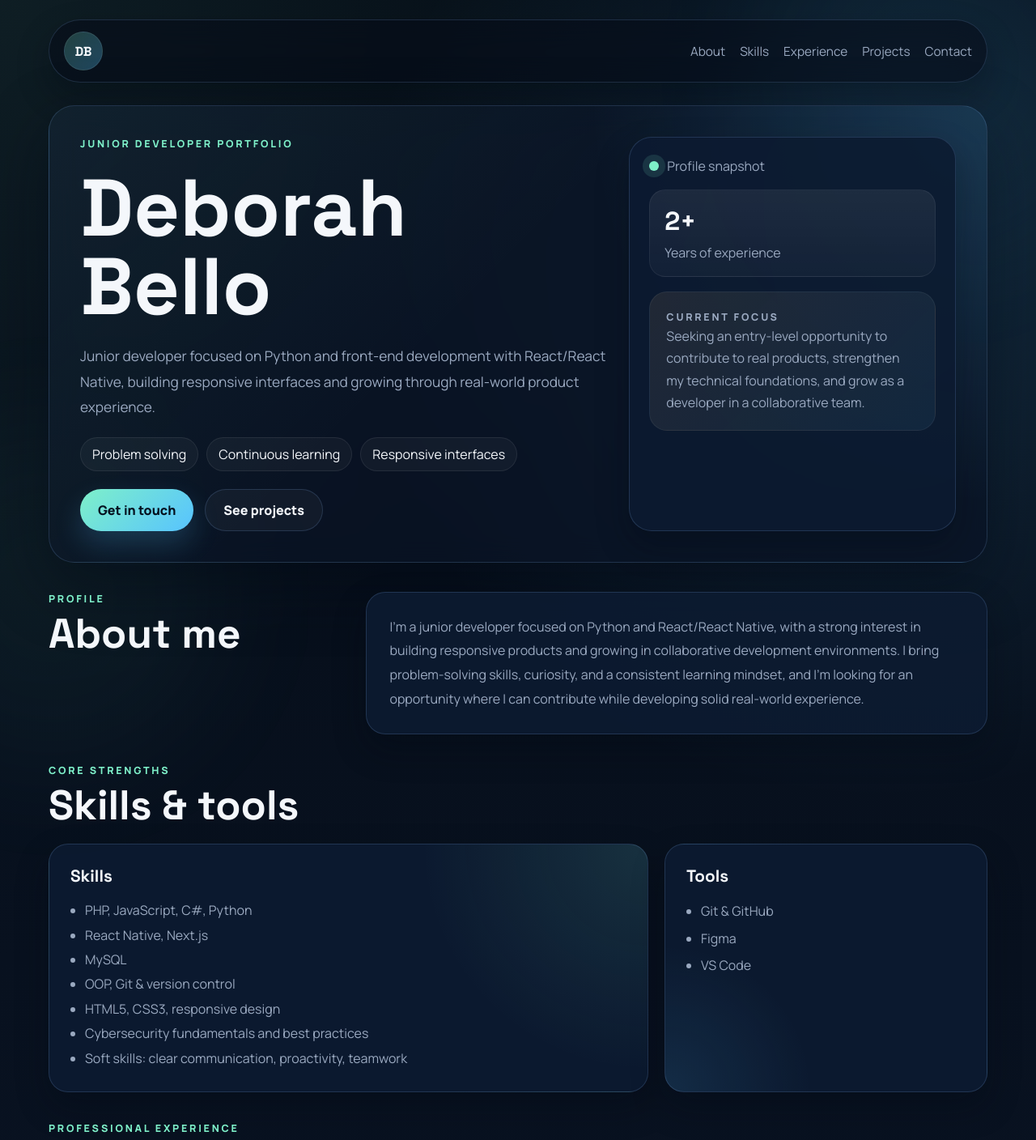
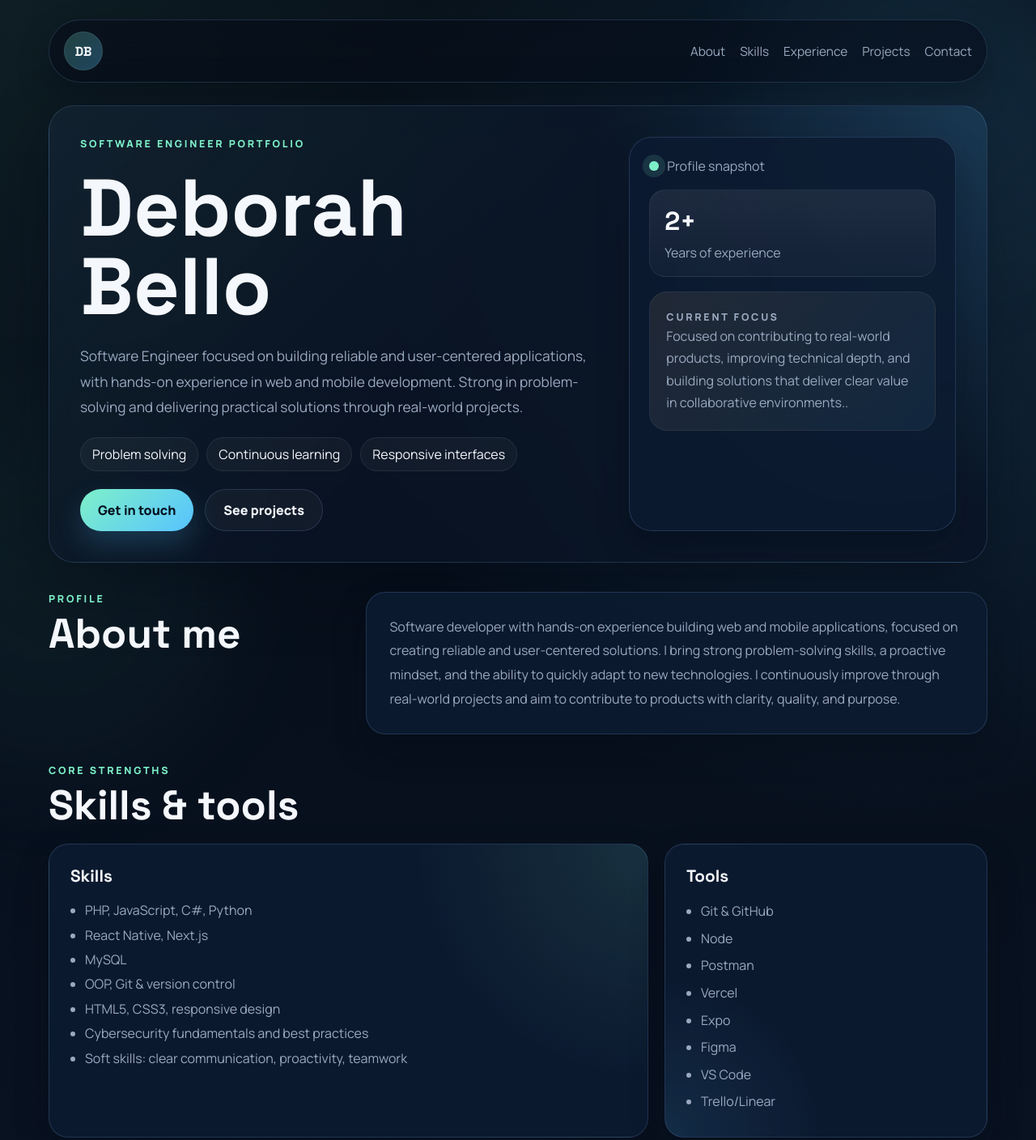
Before and after one commit to DehHazim/deborah-portfolio, a website: page index.new.html in a window 1280 px wide. Shown: the top 1408 px of the page at 81% size. Drawn offline with Linux system fonts and the light colour scheme.

Commit message:
update portfolio

```diff
--- a/index.new.html
+++ b/index.new.html
@@ -32,9 +32,9 @@
     <main>
       <section class="hero reveal">
         <div class="hero-content">
-          <p class="eyebrow">Junior Developer Portfolio</p>
+          <p class="eyebrow">Software Engineer Portfolio</p>
           <h1>Deborah Bello</h1>
-          <p class="hero-description">Junior developer focused on Python and front-end development with React/React Native, building responsive interfaces and growing through real-world product experience.</p>
+          <p class="hero-description">Software Engineer focused on building reliable and user-centered applications, with hands-on experience in web and mobile development. Strong in problem-solving and delivering practical solutions through real-world projects.</p>
 
           <div class="hero-highlights" aria-label="Key strengths">
             <span>Problem solving</span>
@@ -63,7 +63,7 @@
 
           <div class="focus-card">
             <p class="focus-label">Current focus</p>
-            <p>Seeking an entry-level opportunity to contribute to real products, strengthen my technical foundations, and grow as a developer in a collaborative team.</p>
+            <p>Focused on contributing to real-world products, improving technical depth, and building solutions that deliver clear value in collaborative environments..</p>
           </div>
         </aside>
       </section>
@@ -74,7 +74,7 @@
           <h2>About me</h2>
         </div>
         <div class="story-card">
-          <p>I'm a junior developer focused on Python and React/React Native, with a strong interest in building responsive products and growing in collaborative development environments. I bring problem-solving skills, curiosity, and a consistent learning mindset, and I'm looking for an opportunity where I can contribute while developing solid real-world experience.</p>
+          <p>Software developer with hands-on experience building web and mobile applications, focused on creating reliable and user-centered solutions. I bring strong problem-solving skills, a proactive mindset, and the ability to quickly adapt to new technologies. I continuously improve through real-world projects and aim to contribute to products with clarity, quality, and purpose.</p>
         </div>
       </section>
 
@@ -102,8 +102,13 @@
             <h3>Tools</h3>
             <ul class="detail-list compact-list">
               <li>Git & GitHub</li>
+              <li>Node</li>
+              <li>Postman</li>
+              <li>Vercel</li>
+              <li>Expo</li>
               <li>Figma</li>
               <li>VS Code</li>
+              <li>Trello/Linear</li>
             </ul>
           </article>
         </div>
--- a/styles.css
+++ b/styles.css
@@ -195,6 +195,10 @@ a {
   display: flex;
   flex-wrap: wrap;
   gap: 14px;
+}
+
+.contact-list {
+  margin-top: 22px;
 }
 
 .button {
--- a/styles.new.css
+++ b/styles.new.css
@@ -195,6 +195,10 @@ a {
   display: flex;
   flex-wrap: wrap;
   gap: 14px;
+}
+
+.contact-list {
+  margin-top: 22px;
 }
 
 .button {
```
Also changed, not shown: index.html (+9 -4 lines).
